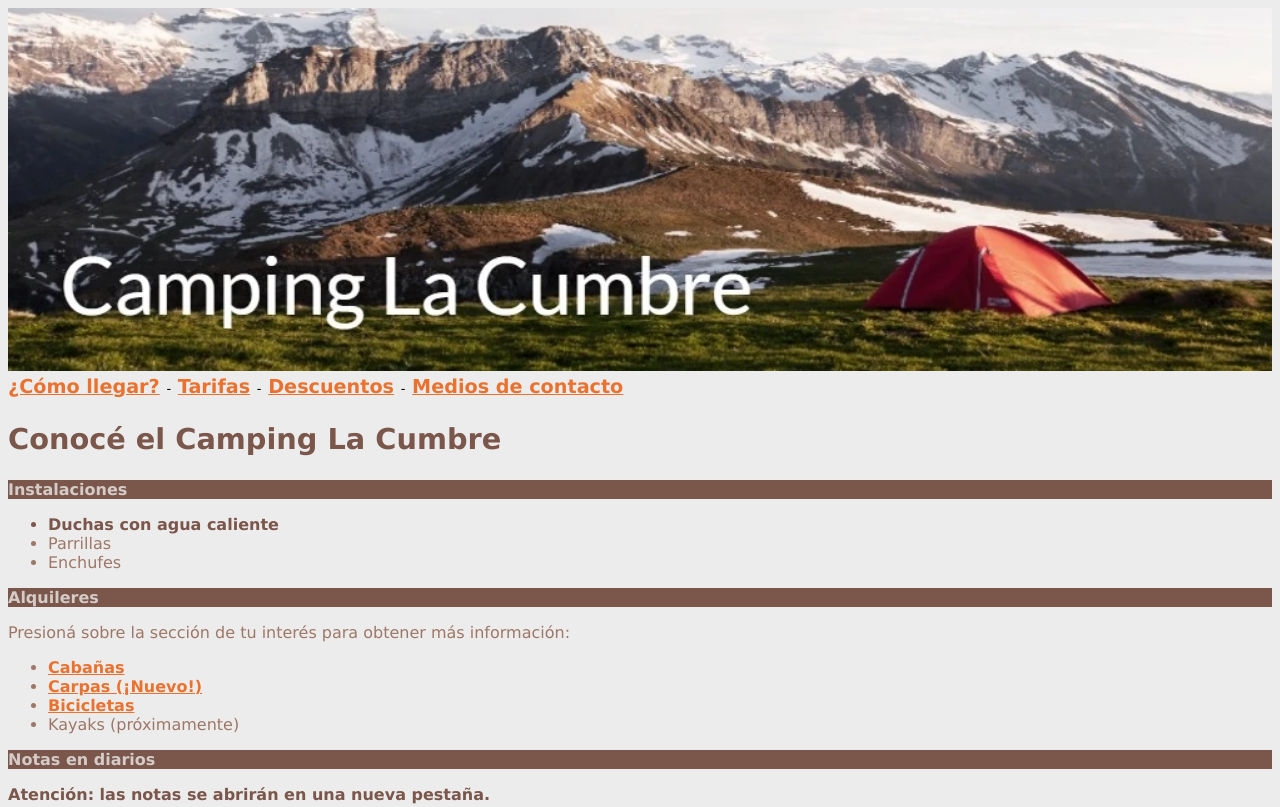
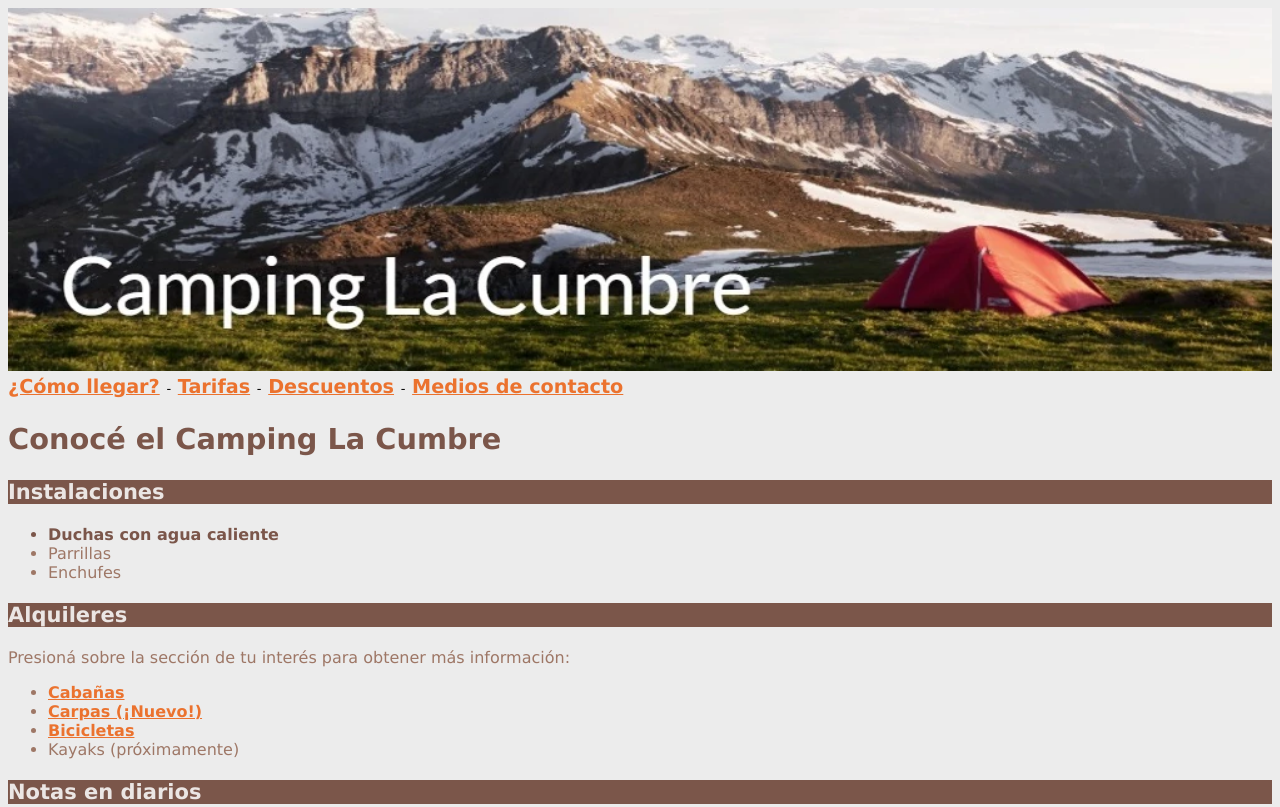
Before and after one commit to CristianGobbesso/desafio-05-bootcamp-73591-Camping, a website built with Vite: page index.html in a window 1280 px wide. Shown: the top 807 px of the page. Built offline with nearby package versions, Linux system fonts and the light colour scheme.

Commit message:
Modifique el tamaño de los h3

```diff
--- a/style.css
+++ b/style.css
@@ -10,7 +10,7 @@
     --color-hipervinculos-pag12: #ed636a;
     --color-letra: #d8b13c;
     --color-letra-texto:#9e7766;
-    --color-letra-h3:#d4ccc9;
+    --color-letra-h3:#ebe6e4;
     --tipografia:Verdana, Arial, sans-serif;
 }
 
@@ -27,6 +27,7 @@ h3 {
     background-color: var(--color-de-fondo-h3);
     color:var(--color-letra-h3);
 }
+
 
 /* Colores letras*/
 
@@ -53,12 +54,14 @@ main {
     color: var(--color-letra-texto) ;
 }
 
+
 /* imagen encabezado */
 
 img {
     width: 100%;
 
 }
+
 
 /* tamaño de la letra */
 
@@ -73,11 +76,13 @@ span {
 }
 
 .tamanio-h3 {
-    font-size: medium;
+    font-size: 21px;
+    font-weight: 800;
+
 }
 
 .tamanio-grande {
-    font-weight: 700;
+    font-weight: 800;
 }
 
 .tamanio-h2 {
```
